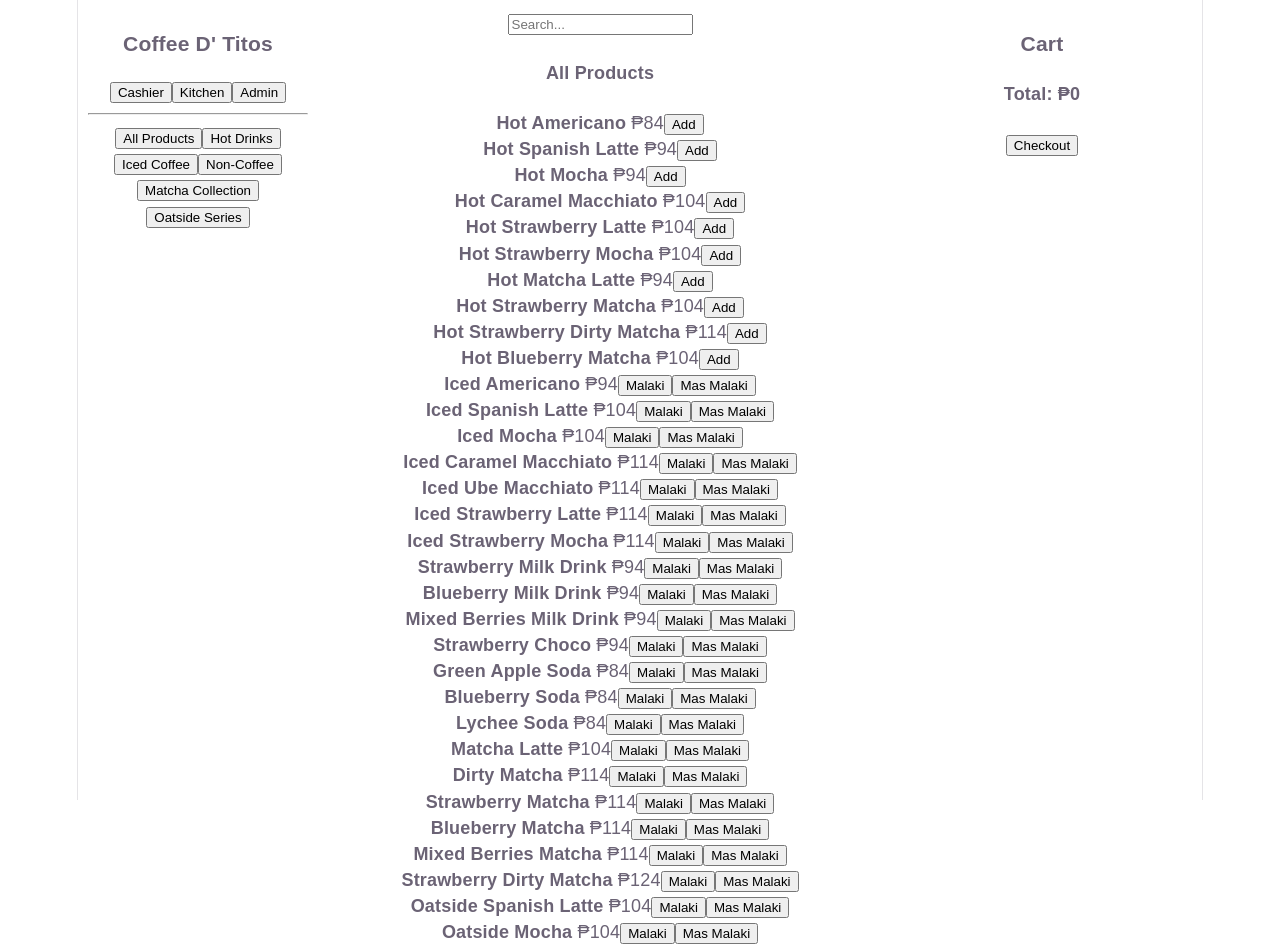
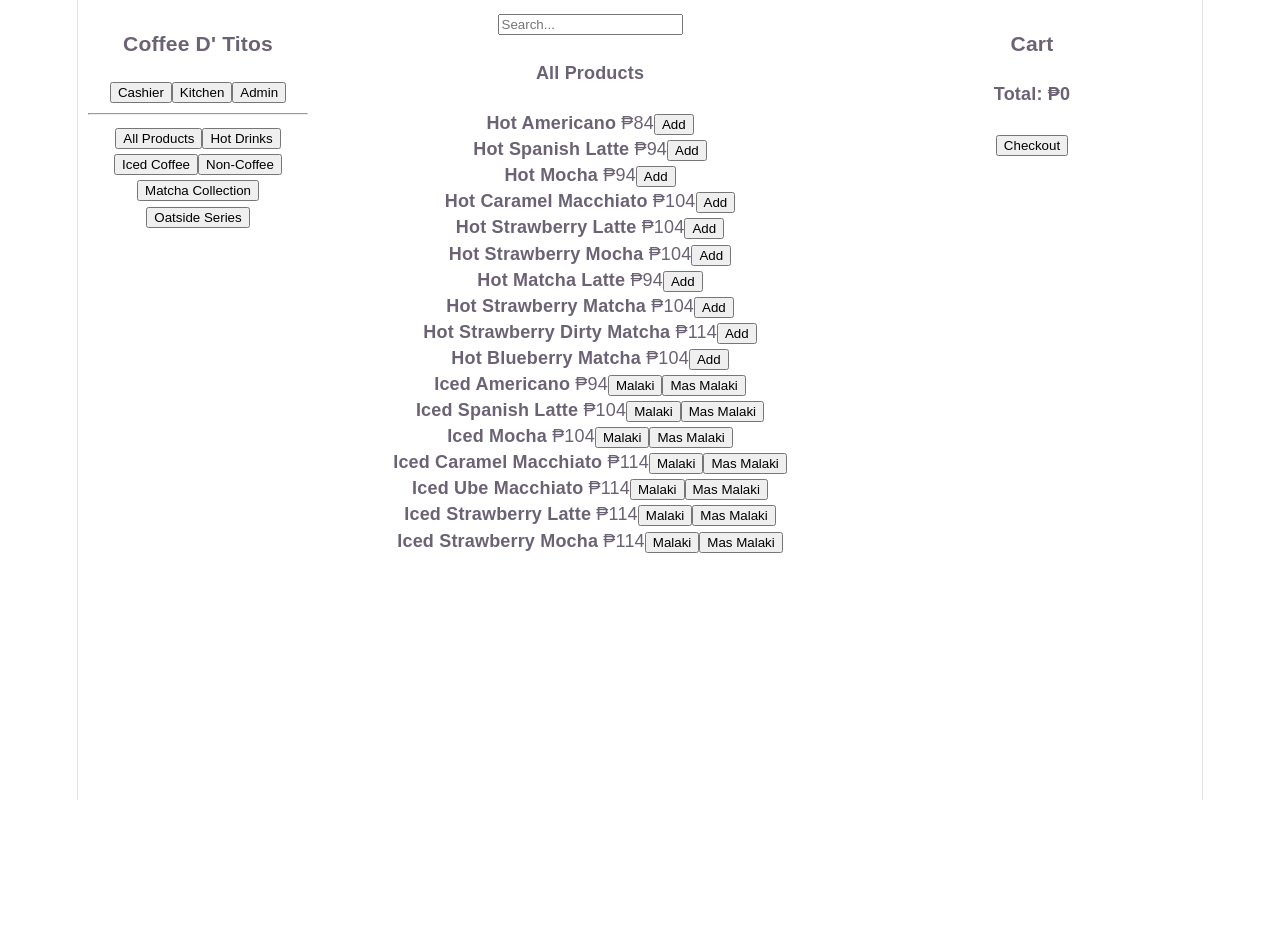
Before and after one commit to naluzchristian16-lab/CDTBO, a React (Vite) app: page / in a window 1280 px wide. Shown: the top 947 px of the page. After the commit the page ends 800 px from the top, so only its background shows below. Built offline with nearby package versions, Linux system fonts and the light colour scheme.

Commit message:
Update App.tsx

```diff
--- a/src/App.tsx
+++ b/src/App.tsx
@@ -29,32 +29,7 @@ const products = [
   { id: 14, name: "Iced Caramel Macchiato", category: "Iced Coffee", size: "16oz", price: 114, type: "iced", coffee: true },
   { id: 15, name: "Iced Ube Macchiato", category: "Iced Coffee", size: "16oz", price: 114, type: "iced", coffee: true },
   { id: 16, name: "Iced Strawberry Latte", category: "Iced Coffee", size: "16oz", price: 114, type: "iced", coffee: true },
-  { id: 17, name: "Iced Strawberry Mocha", category: "Iced Coffee", size: "16oz", price: 114, type: "iced", coffee: true },
-
-  { id: 18, name: "Strawberry Milk Drink", category: "Non-Coffee", size: "16oz", price: 94, type: "iced", coffee: false },
-  { id: 19, name: "Blueberry Milk Drink", category: "Non-Coffee", size: "16oz", price: 94, type: "iced", coffee: false },
-  { id: 20, name: "Mixed Berries Milk Drink", category: "Non-Coffee", size: "16oz", price: 94, type: "iced", coffee: false },
-  { id: 21, name: "Strawberry Choco", category: "Non-Coffee", size: "16oz", price: 94, type: "iced", coffee: false },
-  { id: 22, name: "Green Apple Soda", category: "Non-Coffee", size: "16oz", price: 84, type: "iced", coffee: false },
-  { id: 23, name: "Blueberry Soda", category: "Non-Coffee", size: "16oz", price: 84, type: "iced", coffee: false },
-  { id: 24, name: "Lychee Soda", category: "Non-Coffee", size: "16oz", price: 84, type: "iced", coffee: false },
-
-  { id: 25, name: "Matcha Latte", category: "Matcha Collection", size: "16oz", price: 104, type: "iced", coffee: false },
-  { id: 26, name: "Dirty Matcha", category: "Matcha Collection", size: "16oz", price: 114, type: "iced", coffee: true },
-  { id: 27, name: "Strawberry Matcha", category: "Matcha Collection", size: "16oz", price: 114, type: "iced", coffee: false },
-  { id: 28, name: "Blueberry Matcha", category: "Matcha Collection", size: "16oz", price: 114, type: "iced", coffee: false },
-  { id: 29, name: "Mixed Berries Matcha", category: "Matcha Collection", size: "16oz", price: 114, type: "iced", coffee: false },
-  { id: 30, name: "Strawberry Dirty Matcha", category: "Matcha Collection", size: "16oz", price: 124, type: "iced", coffee: true },
-
-  { id: 31, name: "Oatside Spanish Latte", category: "Oatside Series", size: "16oz", price: 104, type: "iced", coffee: true },
-  { id: 32, name: "Oatside Mocha", category: "Oatside Series", size: "16oz", price: 104, type: "iced", coffee: true },
-  { id: 33, name: "Oatside Caramel Macchiato", category: "Oatside Series", size: "16oz", price: 114, type: "iced", coffee: true },
-  { id: 34, name: "Oatside Matcha Latte", category: "Oatside Series", size: "16oz", price: 104, type: "iced", coffee: false },
-  { id: 35, name: "Oatside Dirty Matcha", category: "Oatside Series", size: "16oz", price: 114, type: "iced", coffee: false },
-  { id: 36, name: "Oatside Strawberry Mocha", category: "Oatside Series", size: "16oz", price: 114, type: "iced", coffee: true },
-  { id: 37, name: "Oatside Strawberry Latte", category: "Oatside Series", size: "16oz", price: 114, type: "iced", coffee: true },
-  { id: 38, name: "Oatside Strawberry Matcha", category: "Oatside Series", size: "16oz", price: 114, type: "iced", coffee: false },
-  { id: 39, name: "Oatside Strawberry Dirty Matcha", category: "Oatside Series", size: "16oz", price: 124, type: "iced", coffee: true }
+  { id: 17, name: "Iced Strawberry Mocha", category: "Iced Coffee", size: "16oz", price: 114, type: "iced", coffee: true }
 ];
 
 /* ================= ADDONS ================= */
@@ -86,17 +61,14 @@ export default function App() {
       .filter(g => g.items.length > 0);
   }, [baseFiltered]);
 
-  /* ================= CART SAFE FIX ================= */
+  /* ================= CART ================= */
   const addToCart = (item: any) => {
     setCart(prev => {
-      const index = prev.findIndex(p => p.id === item.id && p.size === item.size);
+      const i = prev.findIndex(p => p.id === item.id && p.size === item.size);
 
-      if (index !== -1) {
+      if (i !== -1) {
         const updated = [...prev];
-        updated[index] = {
-          ...updated[index],
-          qty: updated[index].qty + 1
-        };
+        updated[i].qty += 1;
         return updated;
       }
 
@@ -107,17 +79,7 @@ export default function App() {
   const addHot = (p: any) => addToCart({ ...p, size: "12oz" });
   const addIced = (p: any, size: "16oz" | "20oz") => addToCart({ ...p, size });
 
-  const computeItemPrice = (item: any) => {
-    const base = item.price * item.qty;
-    const addon = item.addons?.includes("Extra Shot") ? 10 * item.qty : 0;
-    return base + addon;
-  };
-
-  const cartTotal = useMemo(
-    () => cart.reduce((sum, i) => sum + computeItemPrice(i), 0),
-    [cart]
-  );
-
+  /* ================= EXTRA SHOT TOGGLE ================= */
   const toggleExtraShot = (idx: number) => {
     setCart(prev => {
       const updated = [...prev];
@@ -135,6 +97,19 @@ export default function App() {
     });
   };
 
+  /* ================= PRICE ================= */
+  const computeItemPrice = (item: any) => {
+    const base = item.price * item.qty;
+    const addon = item.addons?.includes("Extra Shot") ? 10 * item.qty : 0;
+    return base + addon;
+  };
+
+  const cartTotal = useMemo(
+    () => cart.reduce((s, i) => s + computeItemPrice(i), 0),
+    [cart]
+  );
+
+  /* ================= CHECKOUT ================= */
   const checkout = () => {
     if (!cart.length) return;
 
@@ -162,6 +137,7 @@ export default function App() {
   const ongoing = orders.filter(o => o.status === "ongoing");
   const done = orders.filter(o => o.status === "done");
 
+  /* ================= UI ================= */
   return (
     <div style={{ display: "flex", height: "100vh", fontFamily: "sans-serif" }}>
 
@@ -186,6 +162,7 @@ export default function App() {
       {view === "cashier" && (
         <div style={{ display: "flex", flex: 1 }}>
 
+          {/* MENU */}
           <div style={{ flex: 1, padding: 10 }}>
             <input
               value={search}
@@ -218,46 +195,49 @@ export default function App() {
           </div>
 
           {/* CART */}
-          <div style={{ width: 300, padding: 10 }}>
+          <div style={{ width: 320, padding: 10 }}>
 
             <h3>Cart</h3>
 
             {cart.map((i, idx) => (
-              <div key={idx} style={{ marginBottom: 10 }}>
+              <div key={idx} style={{ marginBottom: 12 }}>
+
                 <b>
-                  {i.name} {i.size ? `(${i.size})` : ""}
+                  {i.name} {i.size && `(${i.size})`}
                 </b>
+
+                {/* SHOW ADDONS HERE */}
+                {i.addons?.length > 0 && (
+                  <div style={{ fontSize: 12, color: "green" }}>
+                    + {i.addons.join(", ")}
+                  </div>
+                )}
 
                 <div>
                   ₱{i.price} × {i.qty} = ₱{computeItemPrice(i)}
                 </div>
 
                 <div style={{ display: "flex", gap: 5 }}>
-                  <button onClick={() => {
-                    setCart(prev => {
+                  <button onClick={() => setCart(prev => {
                     const u = [...prev];
                     if (u[idx].qty > 1) u[idx].qty--;
                     else u.splice(idx, 1);
                     return u;
-                    });
-                  }}>-</button>
+                  })}>-</button>
 
                   <span>{i.qty}</span>
 
-                  <button onClick={() => {
-                    setCart(prev => {
+                  <button onClick={() => setCart(prev => {
                     const u = [...prev];
                     u[idx].qty++;
                     return u;
-                    });
-                  }}>+</button>
+                  })}>+</button>
                 </div>
 
-                {i.coffee && (
                 <button onClick={() => toggleExtraShot(idx)}>
                   Extra Shot (+₱10)
                 </button>
-                )}
+
               </div>
             ))}
 
@@ -271,15 +251,22 @@ export default function App() {
       {/* KITCHEN */}
       {view === "kitchen" && (
         <div style={{ flex: 1, padding: 20 }}>
-          <h2>Kitchen</h2>
+          <h2>Kitchen Orders</h2>
 
           {ongoing.map(o => (
-            <div key={o.id}>
+            <div key={o.id} style={{ border: "1px solid #ddd", padding: 10, marginBottom: 10 }}>
               <b>Order #{o.id}</b>
 
               {o.items.map((i: any, idx: number) => (
                 <div key={idx}>
                   {i.name} {i.size} x{i.qty}
+
+                  {/* SHOW ADDONS IN KITCHEN */}
+                  {i.addons?.length > 0 && (
+                    <div style={{ fontSize: 12, color: "green" }}>
+                      + {i.addons.join(", ")}
+                    </div>
+                  )}
                 </div>
               ))}
 
@@ -297,7 +284,7 @@ export default function App() {
           <h2>Completed Orders</h2>
 
           {done.map(o => (
-            <div key={o.id}>
+            <div key={o.id} style={{ border: "1px solid #ddd", padding: 10, marginBottom: 10 }}>
               <b>Order #{o.id}</b>
               <h4>₱{o.total}</h4>
             </div>
```
Lines whose indentation alone changed are shown as unchanged.
